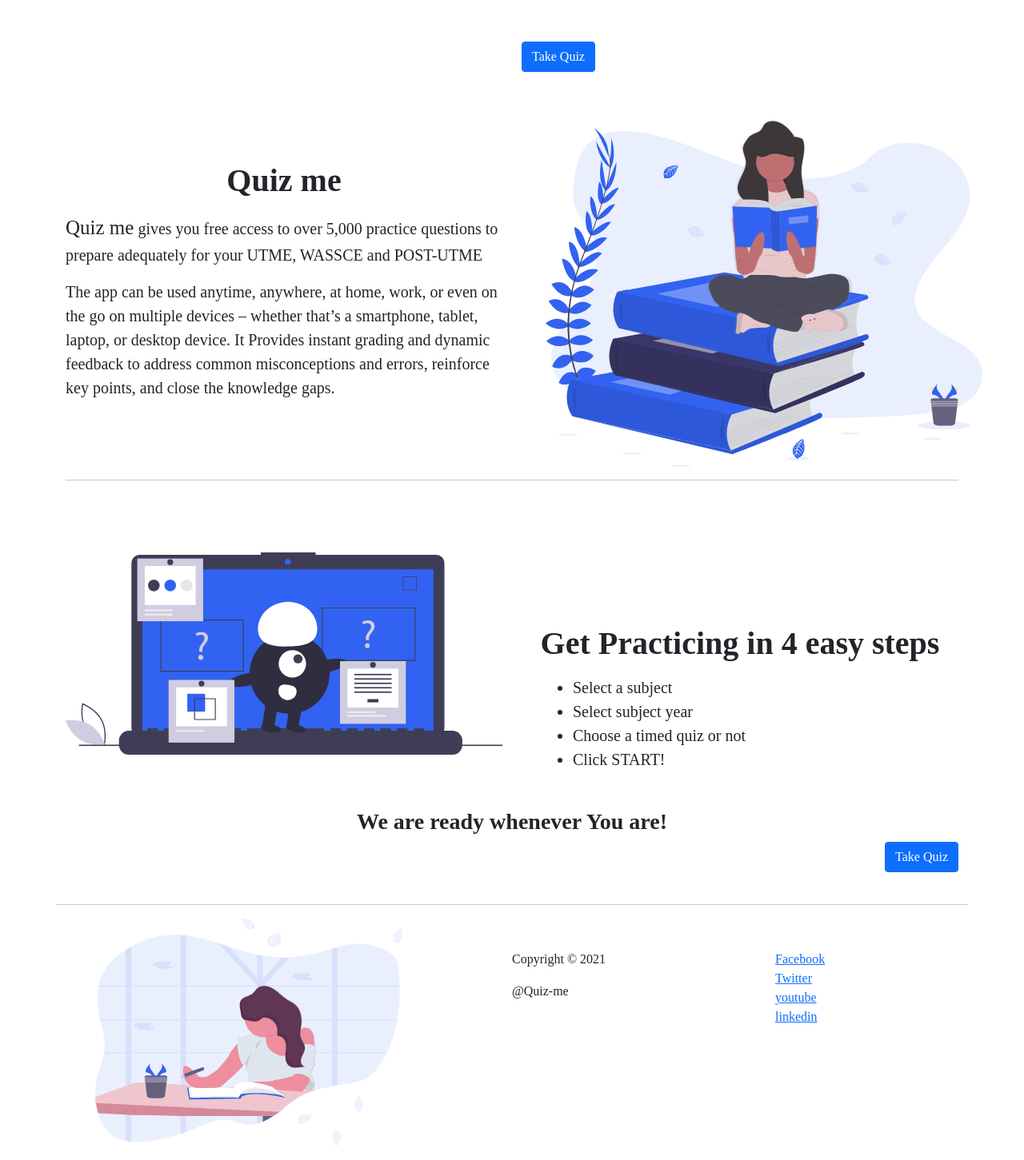
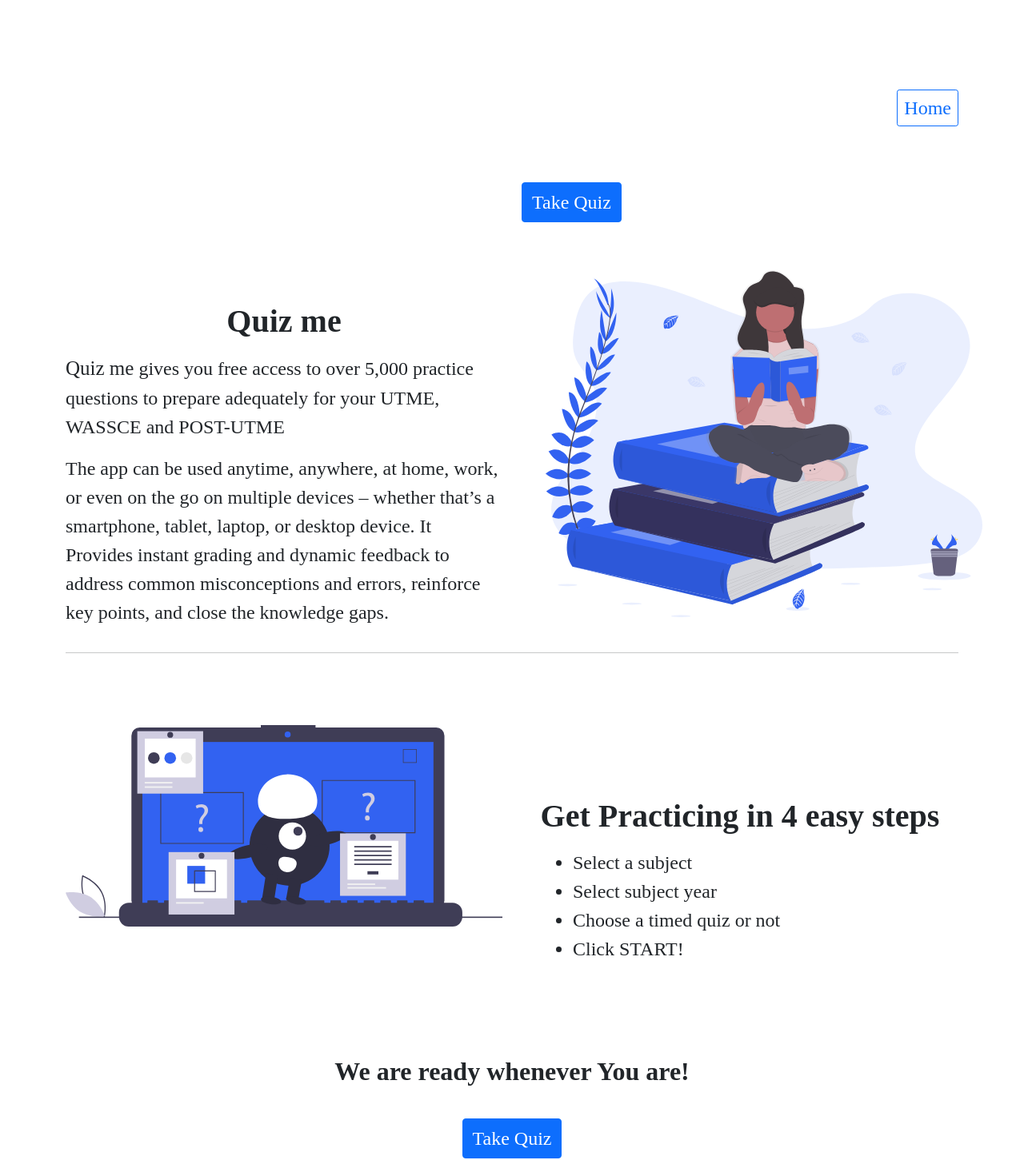
Before and after one commit to Anjola-ogunmefun/QUiz-me, a Vue app: page /home in a window 1280 px wide. Shown: the part 439-1890 px from the top of the page at 80% size. Built offline with nearby package versions, Linux system fonts and the light colour scheme.

Commit message:
style: font-size on large screens

```diff
--- a/src/components/BaseComponents/UndrawFooter.vue
+++ b/src/components/BaseComponents/UndrawFooter.vue
@@ -48,6 +48,8 @@
    display: flex;
    justify-content: center;
  }
-
+ .footer {
+  font-size: x-large;
+}
 }
 </style>
--- a/src/components/BaseComponents/UndrawHeader.vue
+++ b/src/components/BaseComponents/UndrawHeader.vue
@@ -15,28 +15,35 @@
             class="img-fluid road"
             alt="road to knowledge"
           />
-            <base-button to="/home" class="btn-sm btn-outline-primary right" style="margin-bottom: 30px">Home</base-button>
+          <base-button
+            to="/home"
+            class="btn-sm btn-outline-primary right big"
+            style="margin-bottom: 30px"
+            >Home</base-button
+          >
         </div>
       </div>
     </div>
   </section>
-
 </template>
 
 <style scoped>
 .road {
   margin-left: -40px;
 }
-.right{
+.right {
   float: right;
   margin-top: -15px;
 }
-#undraw{
+#undraw {
   margin-bottom: 40px;
 }
 @media only screen and (min-width: 768px) {
   .right {
     margin-top: 100px;
   }
+  .big {
+    font-size: x-large;
+  }
 }
 </style>
--- a/src/components/modals/ConfirmModal.vue
+++ b/src/components/modals/ConfirmModal.vue
@@ -3,11 +3,11 @@
     <div class="modal-mask">
       <div class="modal-wrapper">
         <div class="modal-container">
-          <div class="modal-body text-center">Are you sure you want to submit Quiz?</div>
-            <button class="btn btn-sm btn-warning" @click="$emit('close')">
+          <div class="modal-body text-center big">Are you sure you want to submit Quiz?</div>
+            <button class="btn btn-sm btn-warning big" @click="$emit('close')">
             No
           </button>
-          <button class="modal-default-button btn btn-sm btn-success" @click="$emit('end')">
+          <button class="modal-default-button btn btn-sm btn-success big" @click="$emit('end')">
             Yes
           </button>
         </div>
@@ -71,6 +71,8 @@
  .modal-container{
    width: 500px;
  }
-
+  .big{
+   font-size: x-large;
+ }
 }
 </style>
--- a/src/components/modals/NameModal.vue
+++ b/src/components/modals/NameModal.vue
@@ -6,7 +6,7 @@
             <h3>Welcome to Quiz Me!</h3>
           </div>
 
-          <div class="modal-body text-center">
+          <div class="modal-body text-center big">
             <div >
               <p>What would you like to be called?</p>
             </div>
@@ -15,13 +15,13 @@
           </div>
           <div class="modal-footer">
             <button
-              class="btn btn-sm btn-primary"
+              class="btn btn-sm btn-primary big"
               @click="saveName"
             >
               save
             </button>
             <button
-              class="modal-default-button btn btn-sm btn-warning"
+              class="modal-default-button btn btn-sm btn-warning big"
               @click="notNow"
             >
               Not now
@@ -100,6 +100,8 @@
  .modal-container{
    width: 500px;
  }
-
+  .big{
+   font-size: large;
+ }
 }
 </style>
--- a/src/components/modals/RefreshModal.vue
+++ b/src/components/modals/RefreshModal.vue
@@ -3,11 +3,11 @@
     <div class="modal-mask">
       <div class="modal-wrapper">
         <div class="modal-container">
-          <div class="modal-body text-center">Are you sure you want to restart Quiz?</div>
-            <button class="btn btn-sm btn-warning" @click="$emit('close')">
+          <div class="modal-body text-center big">Are you sure you want to restart Quiz?</div>
+            <button class="btn btn-sm btn-warning big" @click="$emit('close')">
             No
           </button>
-          <button class="modal-default-button btn btn-sm btn-success" @click="$emit('refresh')">
+          <button class="modal-default-button btn btn-sm btn-success big" @click="$emit('refresh')">
             Yes
           </button>
         </div>
@@ -70,6 +70,8 @@
  .modal-container{
    width: 500px;
  }
-
+  .big{
+   font-size: x-large;
+ }
 }
 </style>
--- a/src/components/modals/WelcomeModal.vue
+++ b/src/components/modals/WelcomeModal.vue
@@ -7,12 +7,12 @@
             </div>
           <div class="modal-footer">
             <button
-              class="btn btn-sm btn-primary"
+              class="btn btn-sm btn-primary big"
               @click="$emit('name-modal')"
             >
               Add name
             </button>
-            <button class="btn btn-sm btn-primary" @click="$emit('close')">
+            <button class="btn btn-sm btn-primary big" @click="$emit('close')">
               Ok
             </button>
           </div>
@@ -80,5 +80,9 @@
  p {
    font-size: 25px;
  }
+ .big{
+   font-size: large;
+ }
+
 }
 </style>
--- a/src/components/pages/HomePage.vue
+++ b/src/components/pages/HomePage.vue
@@ -12,11 +12,6 @@
               questions to prepare adequately for your UTME, WASSCE and
               POST-UTME
             </p>
-            <!-- <p class="lead">
-              there’s room for everyone to exert themselves, test their ideas,
-              and go wrong. This allows you to figure out what you know, what
-              you don’t, what you need to focus on, and how to improve.
-            </p> -->
             <p class="lead">
               The app can be used anytime, anywhere, at home, work, or even on
               the go on multiple devices – whether that’s a smartphone, tablet,
@@ -27,7 +22,7 @@
           </div>
 
           <div class="col-md-6">
-            <base-button to="/quiz" class="btn-primary">Take Quiz</base-button>
+            <base-button to="/quiz" class="btn-primary take">Take Quiz</base-button>
 
             <img
               src="../../utils/undraw_book_lover_mkck.svg"
@@ -64,30 +59,6 @@
               <li class="lead">Click START!</li>
             </ul>
           </div>
-
-          <!-- <div class="col-md-6">
-            <h1 class="heading">Want to get the best out of Quiz me?</h1>
-            <p class="lead">
-              We recommend that students take the following steps in order to
-              maximize Quize me;
-            </p>
-            <ul>
-              <li class="lead">
-                Carve out a quiet test-taking spot with minimal distractions
-              </li>
-              <li class="lead">
-                Gather all that you’ll need to take the test.
-              </li>
-              <li class="lead">Take a deep breath!</li>
-              <li class="lead">Keep an eye on the clock.</li>
-              <li class="lead">Don’t leave the test page!</li>
-              <li class="lead">Check your work before you submit it.</li>
-              <li class="lead">Check your grade.</li>
-              <li class="lead">
-                Ask yourself how you can improve on the next exam.
-              </li>
-            </ul>
-          </div> -->
         </div>
       </div>
     </section>
@@ -95,9 +66,9 @@
     <section id="ready">
       <div class="container">
         <div class="row">
-          <div class="col-12">
-            <h3><strong>We are ready whenever You are!</strong></h3>
-            <base-button to="/quiz" class="btn-primary put"
+          <div class="col-12 text-center">
+            <h2><strong>We are ready whenever You are!</strong></h2>
+            <base-button to="/quiz" class="btn-primary take"
               >Take Quiz</base-button
             >
           </div>
@@ -137,15 +108,15 @@
 #usage {
   margin-bottom: 30px;
 }
-#ready h3 {
+#ready h2 {
   text-align: center;
+  margin-bottom: 40px;
+}
+#ready{
+  margin-top: 100px;
 }
 ul {
   padding-left:4rem
-}
-
-.put {
-  float: right;
 }
 
 /* Extra small devices (phones, 600px and down) */
@@ -168,10 +139,16 @@
     margin-right: 40px;
     margin-top: 60px;
   }
+  p,li,.take{
+    font-size: x-large;
+  }
 }
 @media only screen and (min-width: 768px) {
   .down {
     margin-top: 150px;
   }
+   p,li,.take{
+    font-size: x-large;
+  }
 }
 </style>
```
Also changed, not shown: src/components/pages/QuizPage.vue (+45 -12 lines). Lines whose indentation alone changed are shown as unchanged.
